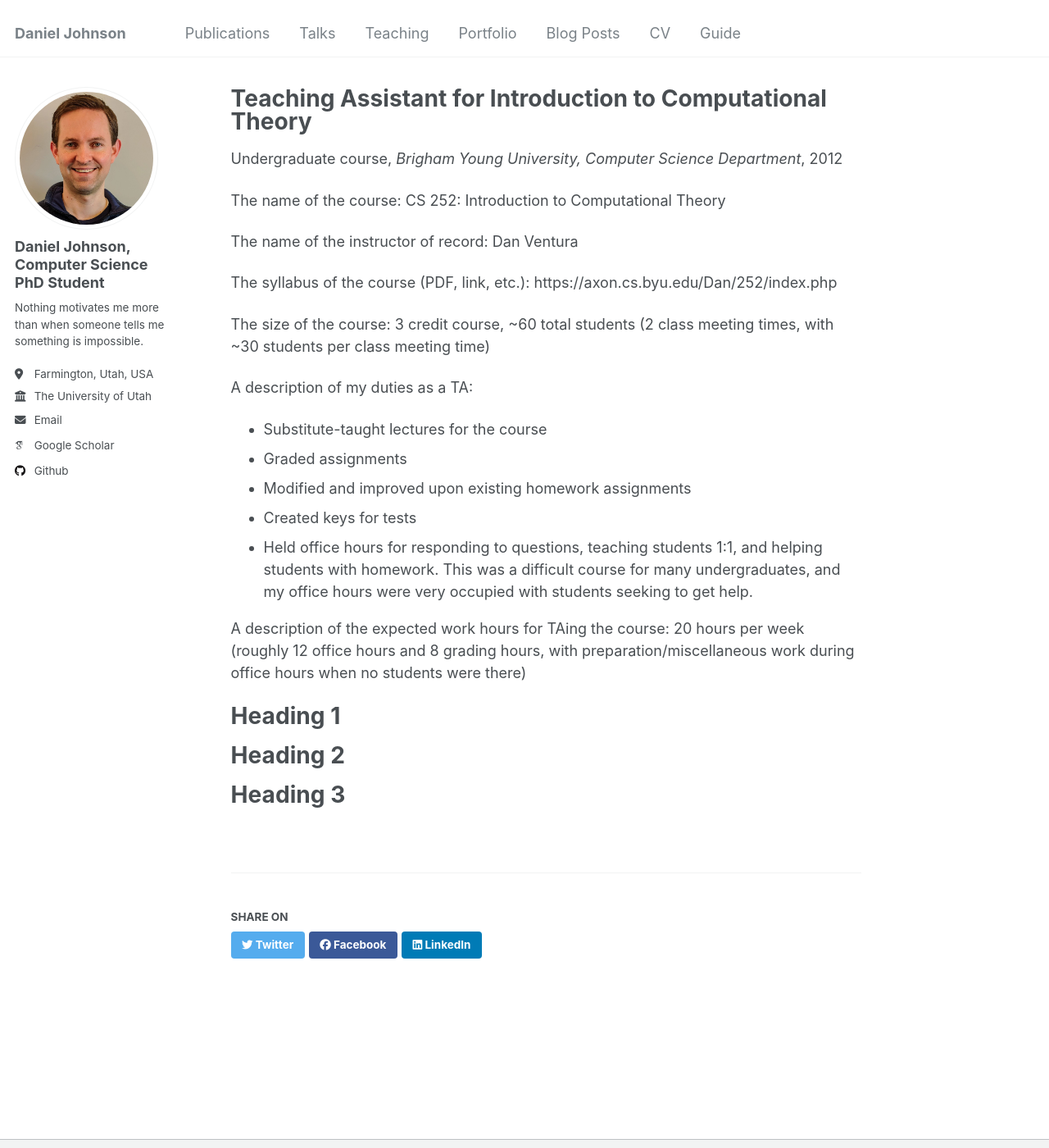
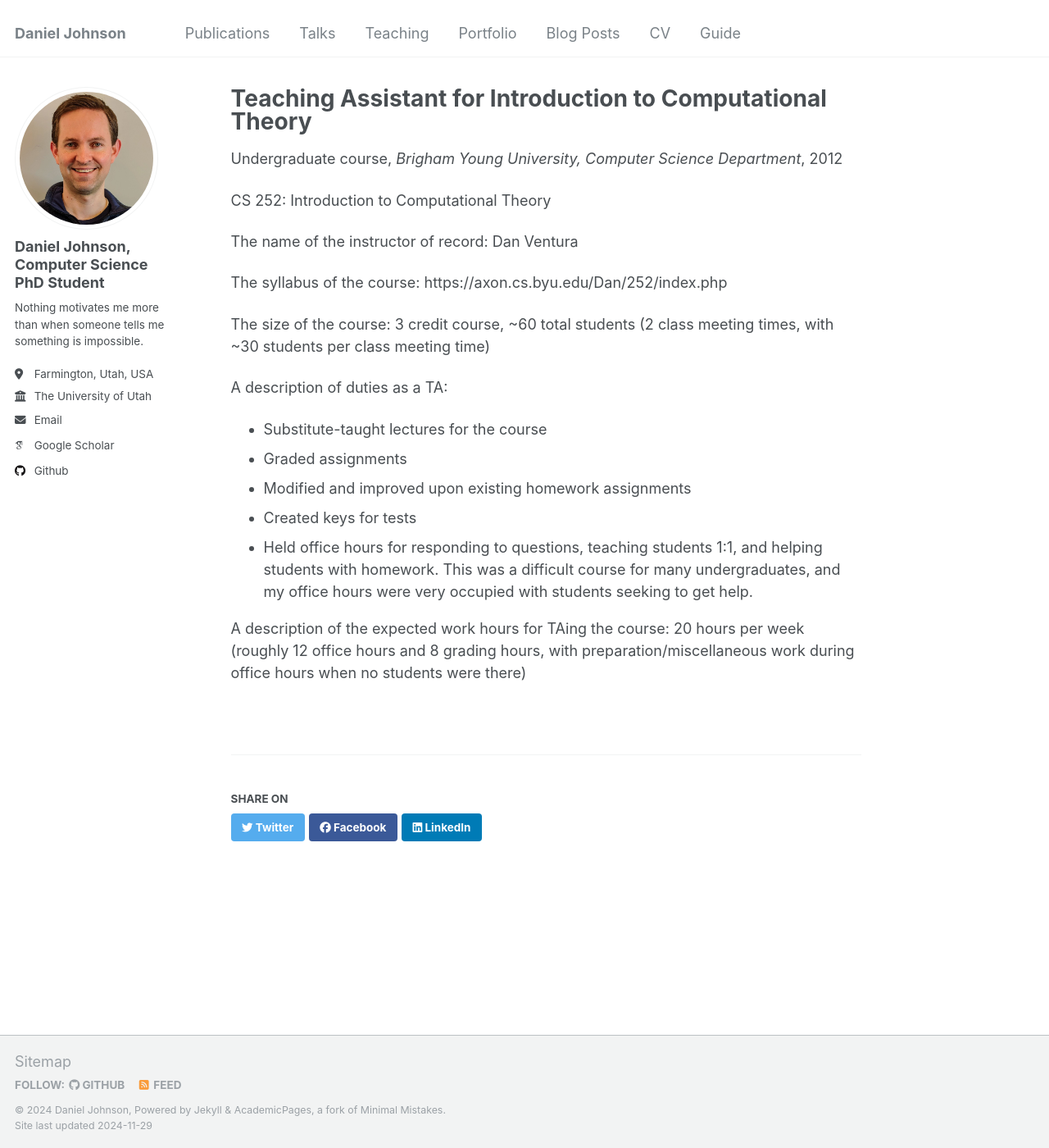
Before and after one commit to danj1000/danj1000.github.io, a Jekyll site: the page built from _teaching/2012-fall-ta-theory.md, in a window 1280 px wide and 1400 px high. Shown: the whole window at 82% size. Built offline with Jekyll 4.4.1, drawn with Linux system fonts in a browser that asks for light colours; some web fonts are replaced.

Commit message:
Update 2012-fall-ta-theory.md

```diff
--- a/_teaching/2012-fall-ta-theory.md
+++ b/_teaching/2012-fall-ta-theory.md
@@ -8,15 +8,15 @@ date: 2012-09-01
 location: "Provo, Utah, USA"
 ---
 
-The name of the course: CS 252: Introduction to Computational Theory
+CS 252: Introduction to Computational Theory
 
 The name of the instructor of record: Dan Ventura
 
-The syllabus of the course (PDF, link, etc.): https://axon.cs.byu.edu/Dan/252/index.php
+The syllabus of the course: https://axon.cs.byu.edu/Dan/252/index.php
 
 The size of the course: 3 credit course, ~60 total students (2 class meeting times, with ~30 students per class meeting time)
 
-A description of my duties as a TA:
+A description of duties as a TA:
 
   - Substitute-taught lectures for the course
   - Graded assignments
@@ -25,12 +25,3 @@ A description of my duties as a TA:
   - Held office hours for responding to questions, teaching students 1:1, and helping students with homework. This was a difficult course for many undergraduates, and my office hours were very occupied with students seeking to get help.
 
 A description of the expected work hours for TAing the course: 20 hours per week (roughly 12 office hours and 8 grading hours, with preparation/miscellaneous work during office hours when no students were there)
-
-Heading 1
-======
-
-Heading 2
-======
-
-Heading 3
-======
```
